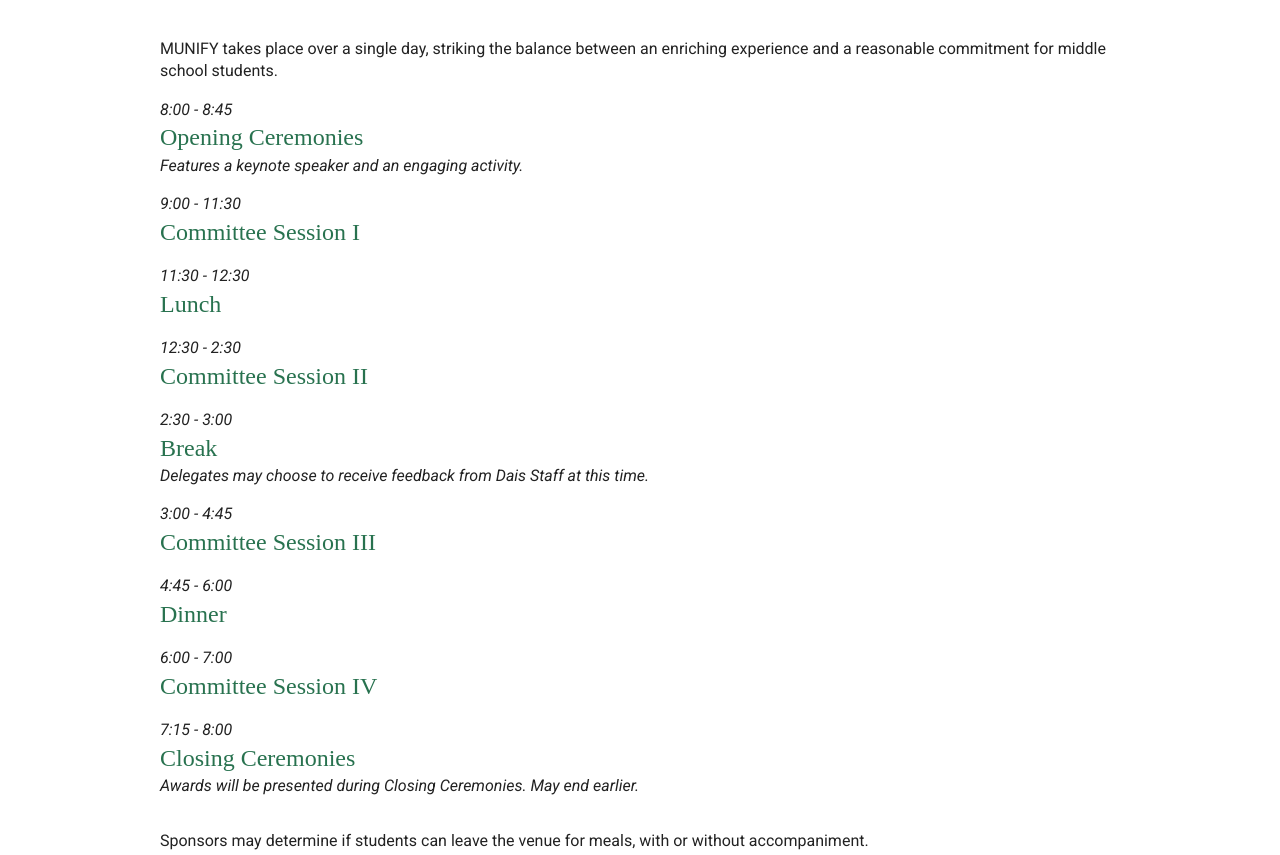
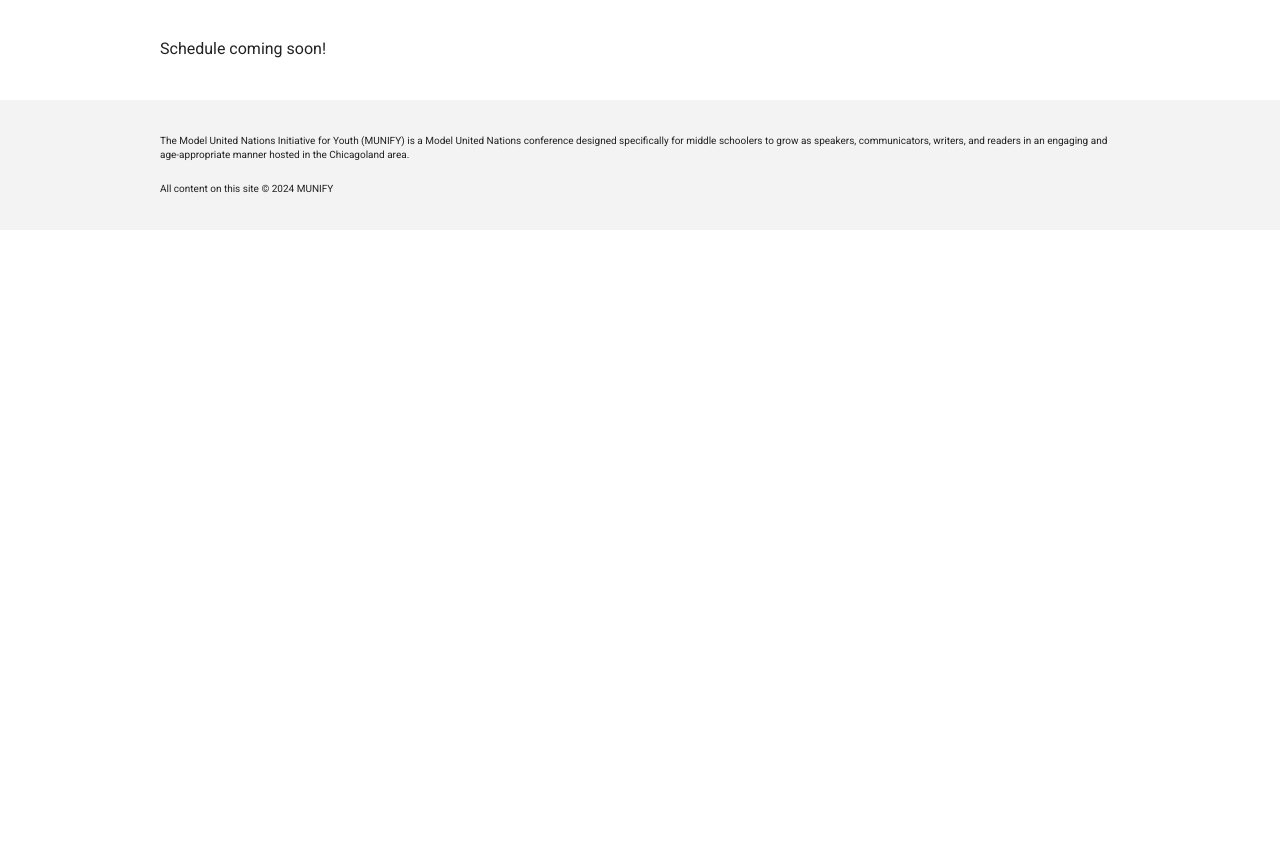
Before and after one commit to navickasm/munify-website, a plain HTML site: page schedule.html in a window 1280 px wide. Shown: the part 242-1097 px from the top of the page. After the commit the page ends 800 px from the top, so only its background shows below. Drawn offline with Linux system fonts and the light colour scheme; a web font is replaced by a local one.

Commit message:
Removed old info

```diff
--- a/schedule.html
+++ b/schedule.html
@@ -62,53 +62,55 @@
 </div>
 
 <section id="schedule">
-  <p>MUNIFY takes place over a single day, striking the balance between an enriching experience and a reasonable commitment for middle school students.</p>
+<!--  <p>MUNIFY takes place over a single day, striking the balance between an enriching experience and a reasonable commitment for middle school students.</p>-->
+
+  <p>Schedule coming soon!</p>
 
 
-  <div class="flexbox important-dates">
-    <ul>
-      <li class="kvp">
-        <p>8:00 - 8:45</p>
-        <h3>Opening Ceremonies</h3>
-        <p style="font-style: italic">Features a keynote speaker and an engaging activity.</p>
-      </li>
-      <li class="kvp">
-        <p>9:00 - 11:30</p>
-        <h3>Committee Session I</h3>
-      </li>
-      <li class="kvp">
-        <p>11:30 - 12:30</p>
-        <h3>Lunch</h3>
-      </li>
-      <li class="kvp">
-        <p>12:30 - 2:30</p>
-        <h3>Committee Session II</h3>
-      </li>
-      <li class="kvp">
-        <p>2:30 - 3:00</p>
-        <h3>Break</h3>
-        <p style="font-style: italic">Delegates may choose to receive feedback from Dais Staff at this time.</p>
-      </li>
-      <li class="kvp">
-        <p>3:00 - 4:45</p>
-        <h3>Committee Session III</h3>
-      </li>
-      <li class="kvp">
-        <p>4:45 - 6:00</p>
-        <h3>Dinner</h3>
-      </li>
-      <li class="kvp">
-        <p>6:00 - 7:00</p>
-        <h3>Committee Session IV</h3>
-      </li>
-      <li class="kvp">
-        <p>7:15 - 8:00</p>
-        <h3>Closing Ceremonies</h3>
-        <p style="font-style: italic">Awards will be presented during Closing Ceremonies. May end earlier.</p>
-      </li>
-    </ul>
-  </div>
-  <p>Sponsors may determine if students can leave the venue for meals, with or without accompaniment.</p>
+<!--  <div class="flexbox important-dates">-->
+<!--    <ul>-->
+<!--      <li class="kvp">-->
+<!--        <p>8:00 - 8:45</p>-->
+<!--        <h3>Opening Ceremonies</h3>-->
+<!--        <p style="font-style: italic">Features a keynote speaker and an engaging activity.</p>-->
+<!--      </li>-->
+<!--      <li class="kvp">-->
+<!--        <p>9:00 - 11:30</p>-->
+<!--        <h3>Committee Session I</h3>-->
+<!--      </li>-->
+<!--      <li class="kvp">-->
+<!--        <p>11:30 - 12:30</p>-->
+<!--        <h3>Lunch</h3>-->
+<!--      </li>-->
+<!--      <li class="kvp">-->
+<!--        <p>12:30 - 2:30</p>-->
+<!--        <h3>Committee Session II</h3>-->
+<!--      </li>-->
+<!--      <li class="kvp">-->
+<!--        <p>2:30 - 3:00</p>-->
+<!--        <h3>Break</h3>-->
+<!--        <p style="font-style: italic">Delegates may choose to receive feedback from Dais Staff at this time.</p>-->
+<!--      </li>-->
+<!--      <li class="kvp">-->
+<!--        <p>3:00 - 4:45</p>-->
+<!--        <h3>Committee Session III</h3>-->
+<!--      </li>-->
+<!--      <li class="kvp">-->
+<!--        <p>4:45 - 6:00</p>-->
+<!--        <h3>Dinner</h3>-->
+<!--      </li>-->
+<!--      <li class="kvp">-->
+<!--        <p>6:00 - 7:00</p>-->
+<!--        <h3>Committee Session IV</h3>-->
+<!--      </li>-->
+<!--      <li class="kvp">-->
+<!--        <p>7:15 - 8:00</p>-->
+<!--        <h3>Closing Ceremonies</h3>-->
+<!--        <p style="font-style: italic">Awards will be presented during Closing Ceremonies. May end earlier.</p>-->
+<!--      </li>-->
+<!--    </ul>-->
+<!--  </div>-->
+<!--  <p>Sponsors may determine if students can leave the venue for meals, with or without accompaniment.</p>-->
 </section>
 
 
```
Also changed, not shown: index.html (+13 -12 lines).
